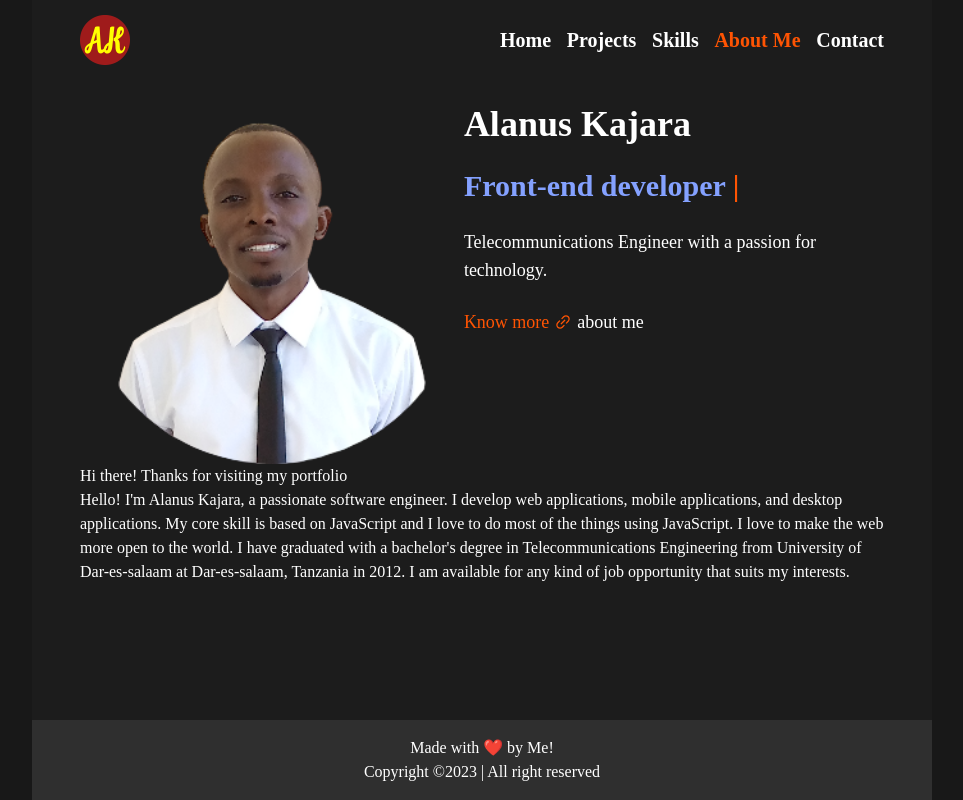
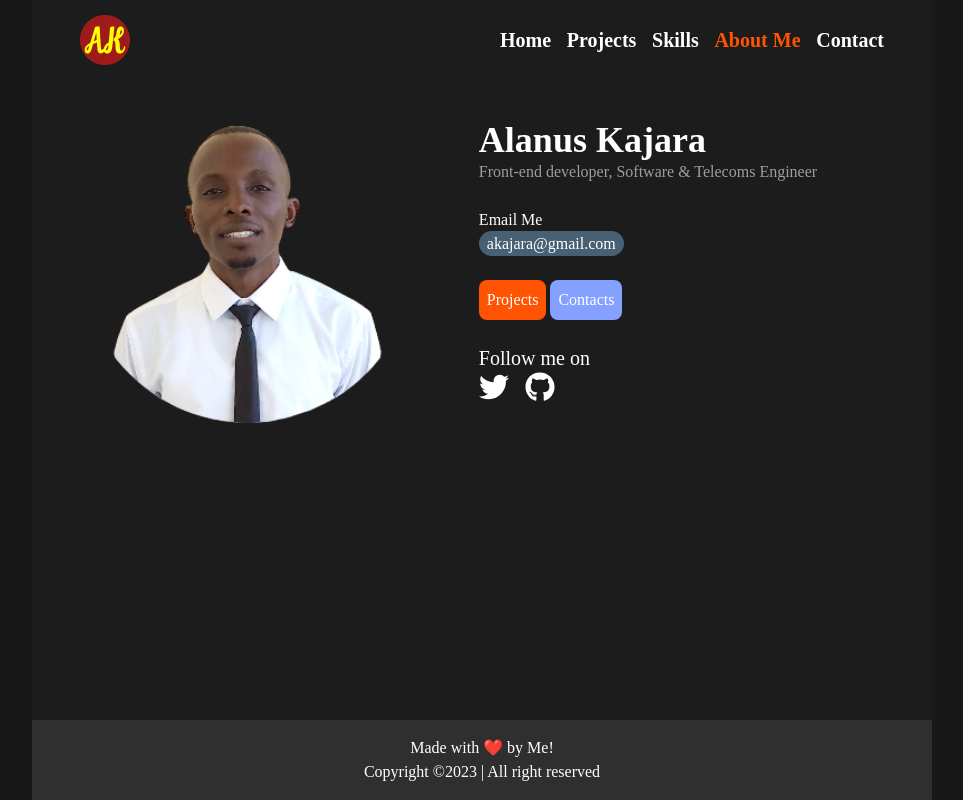
Before and after one commit to AlanusK/my-portfolio, a React (Create React App) app: page /about-me in a window 1280 px wide. Shown: the whole page, without its empty margins (158-1121 px from the left). Built offline with nearby package versions, Linux system fonts and the light colour scheme.

Commit message:
update AboutMe page

```diff
--- a/src/pages/aboutMe/AboutMe.js
+++ b/src/pages/aboutMe/AboutMe.js
@@ -1,40 +1,80 @@
 import React from 'react';
 import profile from '../../resources/images/profile.png';
+import { FaLinkedin, FaTwitter, FaGithub } from 'react-icons/fa'
 import { AiOutlineLink } from 'react-icons/ai';
 import { Link } from 'react-router-dom';
+import { useNavigate } from 'react-router-dom';
 
 export const AboutMe = () => {
+    const navigate = useNavigate();
+
     return (
-        <div className=''>
-            <div className='flex justify-center md:justify-between text-center md:text-left'>
-                <div className='w-1/2 hidden md:block flex-auto'>
+        <div className='w-full'>
+            <div className='flex justify-center py-2 md:justify-between text-center md:text-left flex-col md:flex-row'>
+                <div className='w-1/3 hidden md:block flex-auto'>
                     <img src={profile} width='100%' alt='' />
                 </div>
-                <div className='md:flex-auto'>
-                    <h1 className='my-6'>Alanus Kajara</h1>
-                    <h2 className='my-6 text-secondary-default'>Front-end developer <span className='text-primary-default'>|</span></h2>
-                    <p className='my-6 text-lg'>Telecommunications Engineer with a passion for technology.</p>
-                    <div className='my-6 flex justify-center md:justify-start'>
-                        <p className='flex items-center text-lg'>
-                            <Link
-                                to='/about-me'
-                                className='flex items-center text-primary-default hover:text-primary-dark'
+                <div className='md:flex-auto md:mt-2 ml-16'>
+                    <div className='md:hidden flex justify-center'>
+                        <img src={profile} alt='' />
+                    </div>
+                    <div className='my-6'>
+                        <h1>Alanus Kajara</h1>
+                        <p className='text-white-dark text-base font-thin'>Front-end developer, Software & Telecoms Engineer</p>
+                    </div>
+                    <div className='my-6'>
+                        <h6>Email Me</h6>
+                        <a href='mailto:akajara@gmail.com'>
+                            <span className='bg-secondary-dark rounded-3xl py-1 px-2 hover:bg-secondary-default'>
+                                akajara@gmail.com
+                            </span>
+                        </a>
+                    </div>
+                    <div className='my-6 flex gap-x-1 justify-center md:justify-start'>
+                        <button
+                            className='bg-primary-default rounded-lg p-2 transition ease-in-out delay-150 hover:-translate-y-1 hover:scale-110 duration-300'
+                            onClick={() => navigate('/projects')}
                         >
-                                Know more<AiOutlineLink style={{ marginLeft: 5, marginRight: 5 }} />
-                            </Link>
-                            about me
-                        </p>
+                            Projects
+                        </button>
+                        <button
+                            className='bg-secondary-default rounded-lg p-2 transition ease-in-out delay-150 hover:-translate-y-1 hover:scale-110 duration-300'
+                            onClick={() => navigate('/contact')}
+                        >
+                            Contacts
+                        </button>
+                    </div>
+                    <div className='my-6'>
+                        <h5>Follow me on</h5>
+                        <div className='flex items-center justify-center md:justify-start gap-x-4'>
+                            <h2>
+                                <a href='https://twitter.com/AlanKajara'>
+                                    <FaTwitter className='transition ease-in-out delay-150 hover:-translate-y-1 hover:scale-110 duration-300' />
+                                </a>
+                            </h2>
+                            <h2>
+                                <a href='https://github.com/alanusk'>
+                                    <FaGithub className='transition ease-in-out delay-150 hover:-translate-y-1 hover:scale-110 duration-300' />
+                                </a>
+                            </h2>
+                        </div>
                     </div>
                 </div>
             </div>
 
+            {/* <div className='border-t-[1px] py-4 text-white-dark text-center md:text-justify'>
                 <p>Hi there! Thanks for visiting my portfolio</p>
-            <p>Hello! I'm Alanus Kajara, a passionate software engineer.
+                <p>
+                    Hello! I'm Alanus Kajara, a passionate software engineer.
                     I develop web applications, mobile applications, and desktop applications.
                     My core skill is based on JavaScript and I love to do most of the things using JavaScript.
                     I love to make the web more open to the world. I have graduated with a bachelor's degree in
                     Telecommunications Engineering from University of Dar-es-salaam at Dar-es-salaam, Tanzania in 2012.
-                I am available for any kind of job opportunity that suits my interests.</p>
+                    I am available for any kind of job opportunity that suits my interests.
+                </p>
+            </div> */}
+
+
         </div>
     )
 }
--- a/src/pages/home/Home.js
+++ b/src/pages/home/Home.js
@@ -15,7 +15,7 @@ export const Home = () => {
                     <h5 className='my-6' >Hey!</h5>
                     <h1 className='my-6'>I'm <span className='text-primary-default'>Alanus Kajara</span></h1>
                     <h2 className='my-6 text-secondary-default'>Front-end developer <span className='text-primary-default'>|</span></h2>
-                    <p className='my-6 text-lg'>Telecommunications Engineer with a passion for technology.</p>
+                    <p className='my-6 text-lg'>Software & Telecoms Engineer with a passion for technology.</p>
                     <div className='my-6 flex justify-center md:justify-start'>
                         <p className='flex items-center text-lg'>
                             <Link
```
Lines whose indentation alone changed are shown as unchanged.
